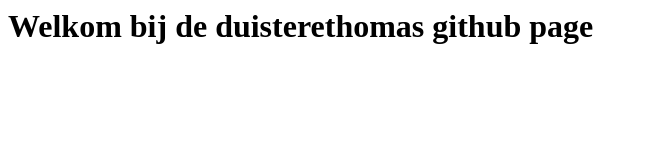
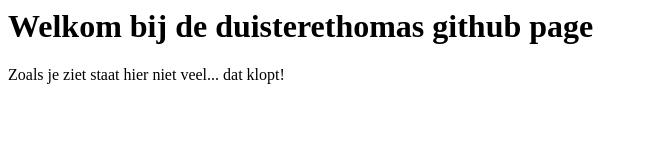
Before and after one commit to duisterethomas/duisterethomas.github.io, a plain HTML site: page index.html in a window 1280 px wide. Shown: the whole page, without its empty margins (0-647 px from the left). Drawn offline with Linux system fonts and the light colour scheme.

Commit message:
Add text

```diff
--- a/index.html
+++ b/index.html
@@ -1 +1,4 @@
 <h1>Welkom bij de duisterethomas github page</h1>
+<p>Zoals je ziet staat hier niet veel...
+    dat klopt!
+</p>
```
